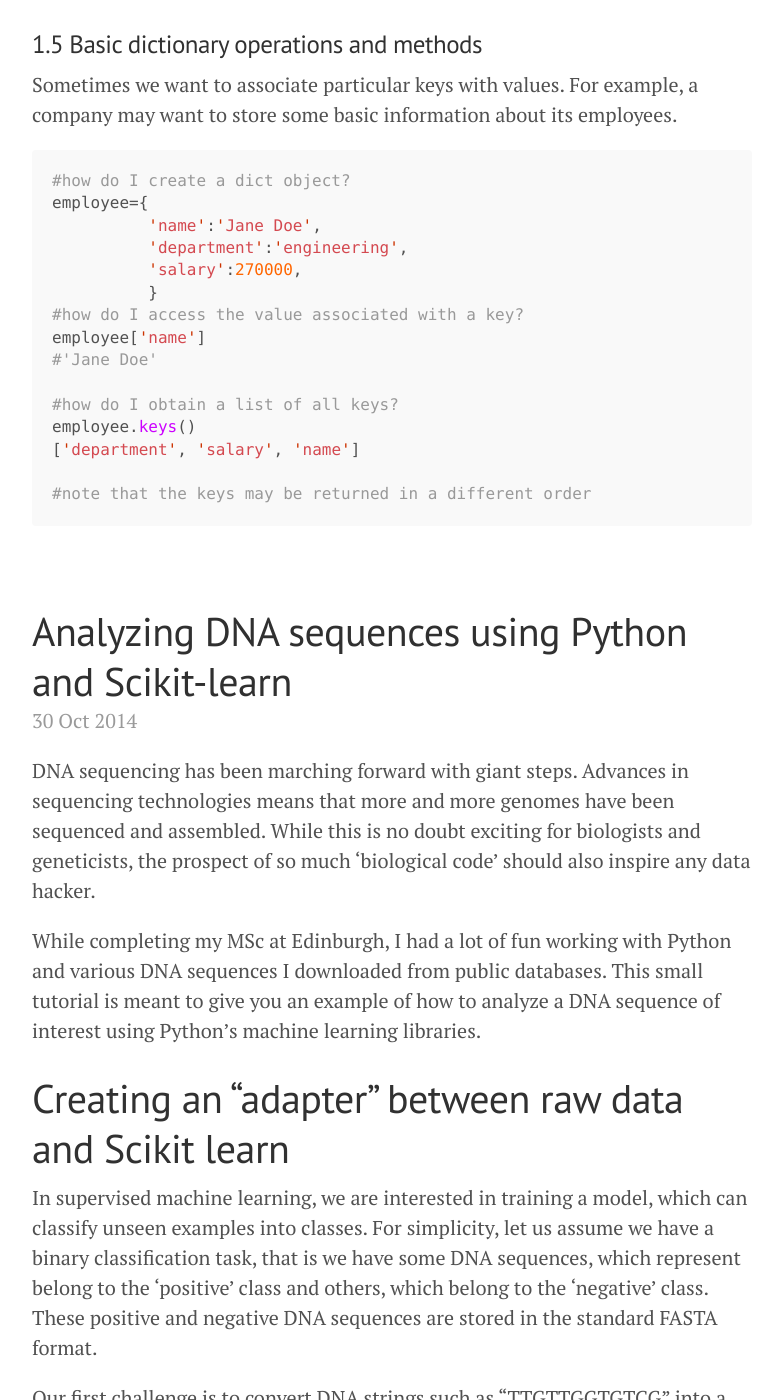
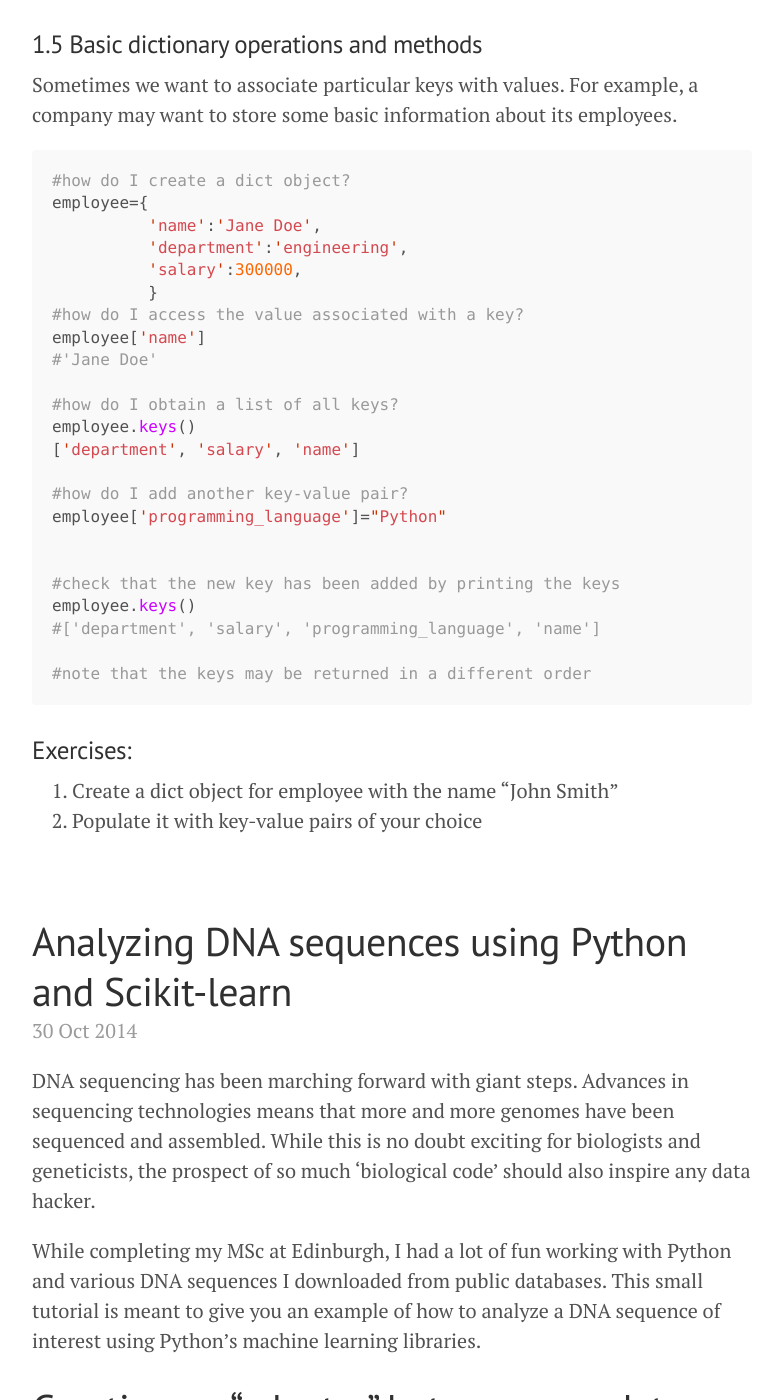
Before and after one commit to Winterflower/winterflower.github.io, a Jekyll site: the page built from index.html, in a window 1280 px wide and 1400 px high, scrolled down 4980 px. Shown: the whole window, without its empty margins (248-1029 px from the left). Built offline with Jekyll 4.4.1, drawn with Linux system fonts in a browser that asks for light colours; Markdown is read by kramdown in place of the engine named in the settings; formulas are drawn with MathJax 3; the list of posts is cut into pages by our own code.

Commit message:
fixed some bugs

````diff
--- a/_posts/2014-11-01-a-very-simple-introduction-to-python.md
+++ b/_posts/2014-11-01-a-very-simple-introduction-to-python.md
@@ -99,6 +99,7 @@
 when you come back to your code several weeks or months later.
 Python is quite relaxed about variable naming rules, but
 there are a few NO-NOs:
+
 1. Do not start a variables with numbers
 2. Do not use one of Python's reserved keywords as a variable name
 3. Do not use symbols such as '@'in variable names
@@ -211,7 +212,7 @@
 employee={
           'name':'Jane Doe',
           'department':'engineering',
-          'salary':270000,
+          'salary':300000,
           }
 #how do I access the value associated with a key?
 employee['name']
@@ -221,5 +222,16 @@
 employee.keys()
 ['department', 'salary', 'name']
 
+#how do I add another key-value pair?
+employee['programming_language']="Python"
+
+
+#check that the new key has been added by printing the keys
+employee.keys()
+#['department', 'salary', 'programming_language', 'name']
+
 #note that the keys may be returned in a different order
 ```
+###Exercises:
+1. Create a dict object for employee with the name "John Smith"
+2. Populate it with key-value pairs of your choice
````
